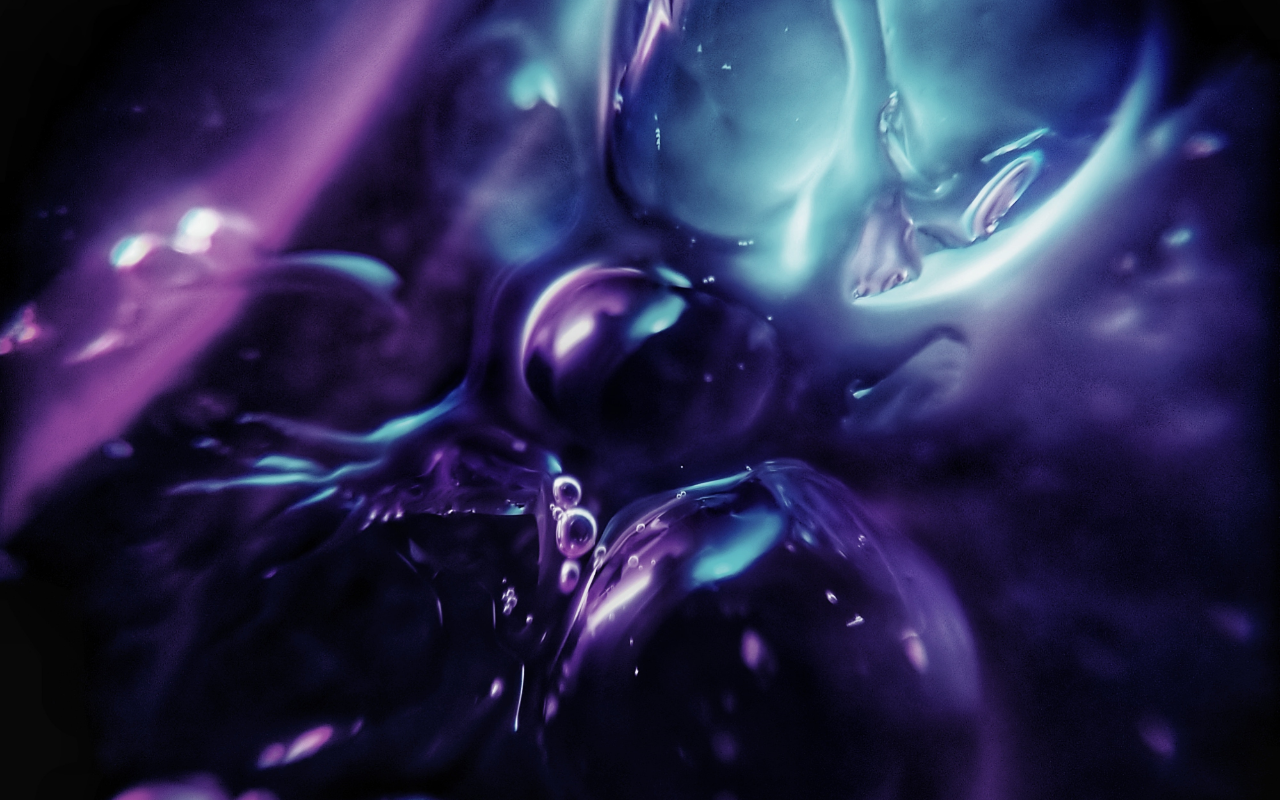
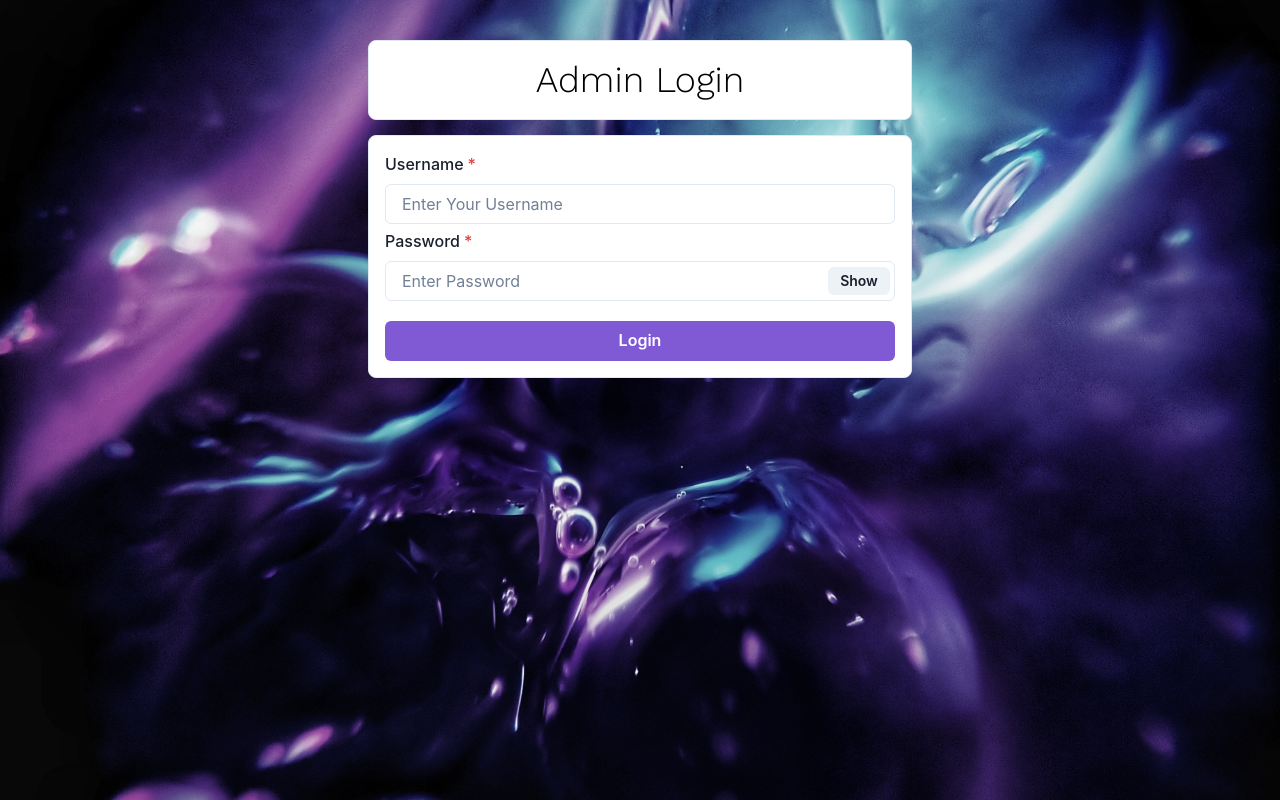
Before and after one commit to avnishbharadva/chat-app, a React (Create React App) app: page /admin/login in a window 1280 px wide. Before the commit this address had no page. Built offline with nearby package versions, Linux system fonts and the light colour scheme; sample sign-in values are in the browser's storage.

Commit message:
Created Login Componenet for Admin

```diff
--- a/src/App.js
+++ b/src/App.js
@@ -1,6 +1,7 @@
 import { Route, Routes } from 'react-router-dom';
 import './App.css';
 import AdminHome from './components/Admin/AdminHome';
+import AdminLogin from './components/Admin/AdminLogin';
 import ChatPage from './Pages/ChatPage';
 import HomePage from './Pages/HomePage';
 
@@ -11,6 +12,7 @@ function App() {
         <Route path='/' element={<HomePage />} />
         <Route path='/chats' element={<ChatPage />} />
         <Route path='/admin' element={<AdminHome/>} />
+        <Route path='/admin/login' element={<AdminLogin/>} />
       </Routes>
     </div>
   );
--- a/src/components/Admin/AdminHome.js
+++ b/src/components/Admin/AdminHome.js
@@ -1,10 +1,27 @@
+import { Container } from '@chakra-ui/react';
 import React from 'react'
+import { useEffect } from 'react';
+import { useNavigate } from 'react-router-dom';
 
 const AdminHome = () => {
+  let navigate = useNavigate();
+
+  const checkAdmin = () => {
+    if(localStorage.getItem('chatAdmin')!=="true")
+      navigate("/admin/login");
+  }
+
+  useEffect(() => {
+    checkAdmin();
+  }, []);
+
   return (
-    <div>
-      "Hello From Admin"
-    </div>
+    <>
+      <Container>
+
+      </Container>
+    </>
+
   )
 }
 
--- /dev/null
+++ b/src/components/Admin/AdminLogin.js
@@ -0,0 +1,125 @@
+import { Box, Button, Container, FormControl, FormLabel, Input, InputGroup, InputRightElement, Text, useToast, VStack } from '@chakra-ui/react'
+import React from 'react'
+import { useState } from 'react'
+import { useNavigate } from 'react-router-dom'
+
+const AdminLogin = () => {
+
+    const [username, setUsername] = useState()
+    const [password, setPassword] = useState()
+    const [show, setShow] = useState(false)
+    const [loading, setLoading] = useState()
+
+    const toast = useToast();
+    const navigate = useNavigate();
+
+    const handleClick = () => setShow(!show)
+
+    const submitHandler = async () => {
+        setLoading(true);
+        if (!username || !password) {
+            toast({
+                title: 'Please Fill All The Fields!',
+                status: 'warning',
+                duration: 5000,
+                isClosable: true,
+                position: 'bottom',
+            });
+            setLoading(false);
+            return;
+        }
+
+        if (username !== "admin" || password !== "admin") {
+            toast({
+                title: 'Please Fill Correct Credentials!',
+                status: 'warning',
+                duration: 5000,
+                isClosable: true,
+                position: 'bottom',
+            });
+            setLoading(false);
+            return;
+        }
+
+        try {
+            toast({
+                title: 'Login Successful',
+                status: 'success',
+                duration: 5000,
+                isClosable: true,
+                position: 'bottom',
+            });
+
+            localStorage.setItem("chatAdmin", JSON.stringify(true));
+            setLoading(false);
+            navigate('/admin');
+            // setTimeout(() => {
+            //   navigate('/chats');
+            // }, 2000);
+        } catch (error) {
+            toast({
+                title: 'Error Occured!',
+                description: error.response.data.message,
+                status: 'error',
+                duration: 5000,
+                isClosable: true,
+                position: 'bottom',
+            });
+            setLoading(false);
+        }
+    }
+
+    return (
+        <Container maxW='xl' centerContent>
+            <Box
+                d="flex"
+                justifyContent="center"
+                p={3}
+                bg={"white"}
+                w="100%"
+                m="40px 0px 15px 0"
+                borderRadius="lg"
+                borderWidth="1px"
+            >
+                <center><Text fontSize="4xl" fontFamily="Work sans" color="black">Admin Login</Text></center>
+            </Box>
+
+            <Box bg="white" w="100%" p={4} borderRadius="lg" borderWidth="1px">
+                <VStack spacing='5px'>
+
+                    <FormControl id="username" isRequired>
+                        <FormLabel>Username</FormLabel>
+                        <Input placeholder='Enter Your Username' value={username} onChange={(e) => setUsername(e.target.value)} />
+                    </FormControl>
+
+                    <FormControl id="password" isRequired>
+                        <FormLabel>Password</FormLabel>
+                        <InputGroup>
+                            <Input type={show ? "text" : "password"} placeholder='Enter Password' value={password} onChange={(e) => setPassword(e.target.value)} />
+
+                            <InputRightElement width="4.5rem">
+                                <Button h="1.75rem" size="sm" onClick={handleClick}>
+                                    {show ? "Hide" : "Show"}
+                                </Button>
+                            </InputRightElement>
+                        </InputGroup>
+                    </FormControl>
+
+                    <Button colorScheme="purple" width="100%" style={{ marginTop: 15 }} onClick={submitHandler} isLoading={loading}>
+                        Login
+                    </Button>
+
+                    {/* <Button variant="solid" colorScheme="red" width="100%" onClick={() => {
+        setEmail("guest@example.com")
+        setPassword("123456")
+      }}>
+        Get Guest User Credentials
+      </Button> */}
+
+                </VStack>
+            </Box>
+        </Container>
+    )
+}
+
+export default AdminLogin
```
